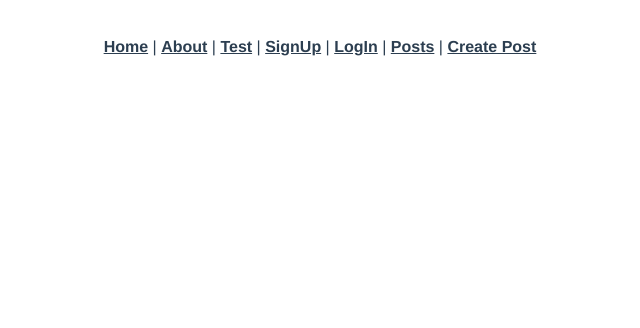
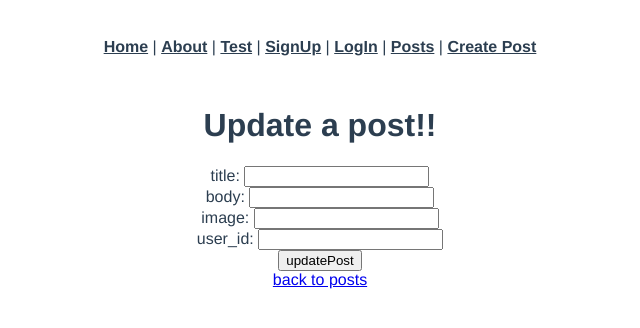
Before and after one commit to eliot-pitman/blog-app-frontend, a Vue app: page /posts/1/edit in a window 1280 px wide. Shown: the top 328 px of the page, without its empty margins (320-960 px from the left). Built offline with nearby package versions, Linux system fonts and the light colour scheme; no server answers.

Commit message:
adds delete, show

```diff
--- a/src/router/index.js
+++ b/src/router/index.js
@@ -6,6 +6,8 @@ import LogIn from "../views/LogIn.vue";
 import LogOut from "../views/LogOut.vue";
 import PostsIndex from "../views/PostsIndex.vue";
 import NewPost from "../views/NewPost.vue";
+import PostsShow from "../views/PostsShow.vue";
+import PostsEdit from "../views/PostsEdit.vue";
 
 const routes = [
   {
@@ -51,6 +53,16 @@ const routes = [
     name: "newpost",
     component: NewPost,
   },
+  {
+    path: "/posts/:id",
+    name: "PostsShow",
+    component: PostsShow,
+  },
+  {
+    path: "/posts/:id/edit",
+    name: "PostsEdit",
+    component: PostsEdit,
+  },
 ];
 
 const router = createRouter({
--- a/src/views/NewPost.vue
+++ b/src/views/NewPost.vue
@@ -13,7 +13,7 @@ export default {
       console.log("make a new post");
 
       axios
-        .post("http://localhost:3000/posts", this.newPostsParams)
+        .post("http://localhost:3000/posts.json", this.newPostsParams)
         .then((response) => {
           console.log("success", response.data);
           this.posts.push(response.data);
--- /dev/null
+++ b/src/views/PostsEdit.vue
@@ -0,0 +1,51 @@
+<script>
+import axios from "axios";
+
+export default {
+  data: function () {
+    return { post: {}, message: "Post Edit" };
+  },
+  created: function () {
+    axios.get("http://localhost:3000/posts/" + this.$route.params.id + ".json").then((response) => {
+      console.log(response.data);
+      this.post = response.data;
+    });
+  },
+  methods: {
+    updatePost: function () {
+      axios.patch("http://localhost:3000/posts/" + this.$route.params.id + ".json", this.post).then((response) => {
+        console.log("success", response.data);
+        // this.post.push(response.data);
+      });
+    },
+  },
+};
+</script>
+
+<template>
+  <div class="posts-create">
+    <form v-on:submit.prevent="updatePost()">
+      <h1>Update a post!!</h1>
+      <div>
+        <div class="post-group">
+          title:
+          <input type="text" v-model="post.title" />
+        </div>
+        <div class="post-group">
+          body:
+          <input type="text" v-model="post.body" />
+        </div>
+        <div class="post-group">
+          image:
+          <input type="text" v-model="post.image" />
+        </div>
+        <div class="post-group">
+          user_id:
+          <input type="text" v-model="post.user_id" />
+        </div>
+      </div>
+      <input type="submit" value="updatePost" />
+    </form>
+    <a href="/posts">back to posts</a>
+  </div>
+</template>
--- a/src/views/PostsIndex.vue
+++ b/src/views/PostsIndex.vue
@@ -20,5 +20,6 @@ export default {
   <h1>here are all posts</h1>
   <div v-for="post in posts" :key="post.id">
     <h2>post: {{ post.title }}</h2>
+    <a :href="`/posts/${post.id}`">click for more info</a>
   </div>
 </template>
--- /dev/null
+++ b/src/views/PostsShow.vue
@@ -0,0 +1,37 @@
+<script>
+import axios from "axios";
+
+export default {
+  data: function () {
+    return { post: {}, message: "" };
+  },
+  created: function () {
+    axios.get("http://localhost:3000/posts/" + this.$route.params.id + ".json").then((response) => {
+      console.log(response.data);
+      this.post = response.data;
+    });
+  },
+  methods: {
+    destroyPost: function () {
+      axios.delete("http://localhost:3000/posts/" + this.$route.params.id).then((response) => {
+        console.log("post destroyed", response);
+        this.message = "succesfully deleted";
+        // this.$router.push("/posts");
+      });
+    },
+  },
+};
+</script>
+
+<template>
+  <h1>{{ post.title }}</h1>
+  <h1>{{ post.body }}</h1>
+  <a href="image"><img :src="`${post.image}`" /></a>
+  <p>{{ post.created_at }}</p>
+  <a href="/posts/">back to posts</a>
+  |
+  <a :href="`/posts/${post.id}/edit`">edit</a>
+  |
+  <button @click="destroyPost()">delete post</button>
+  <h1>{{ message }}</h1>
+</template>
```
